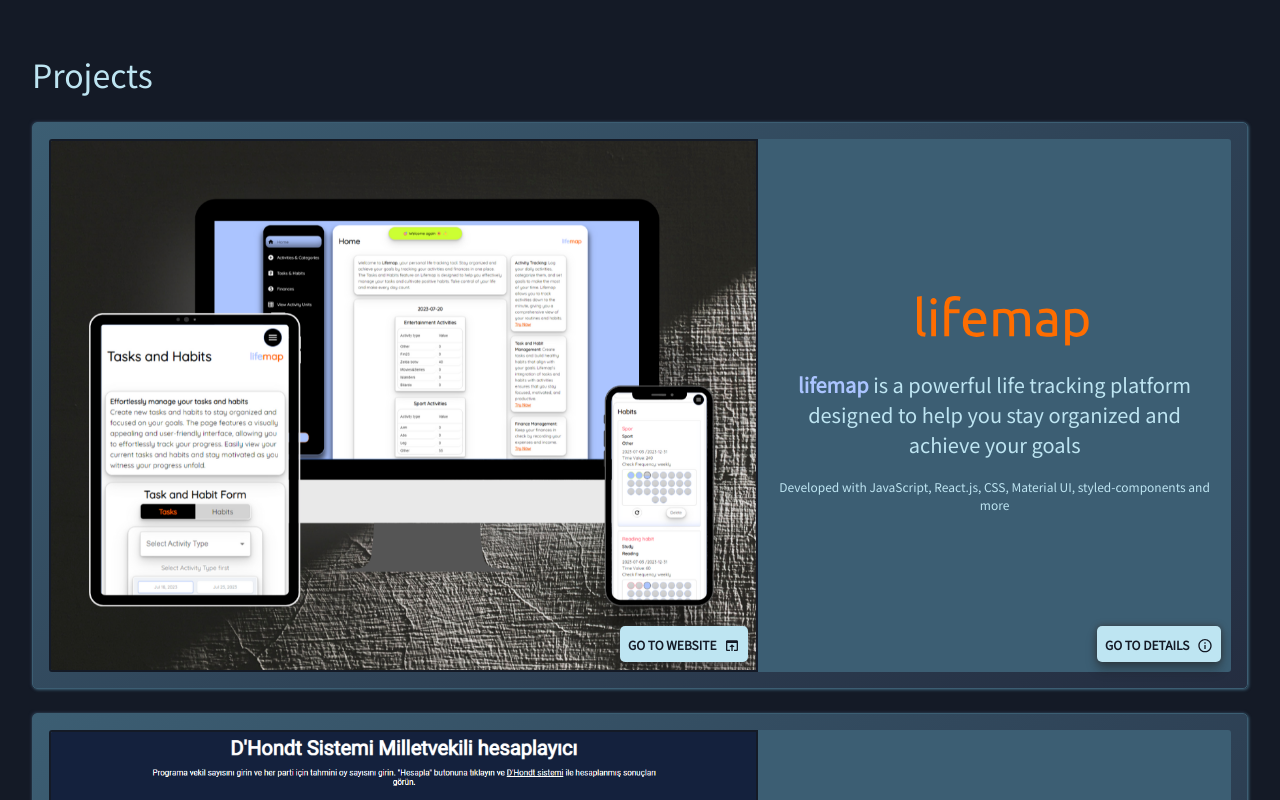
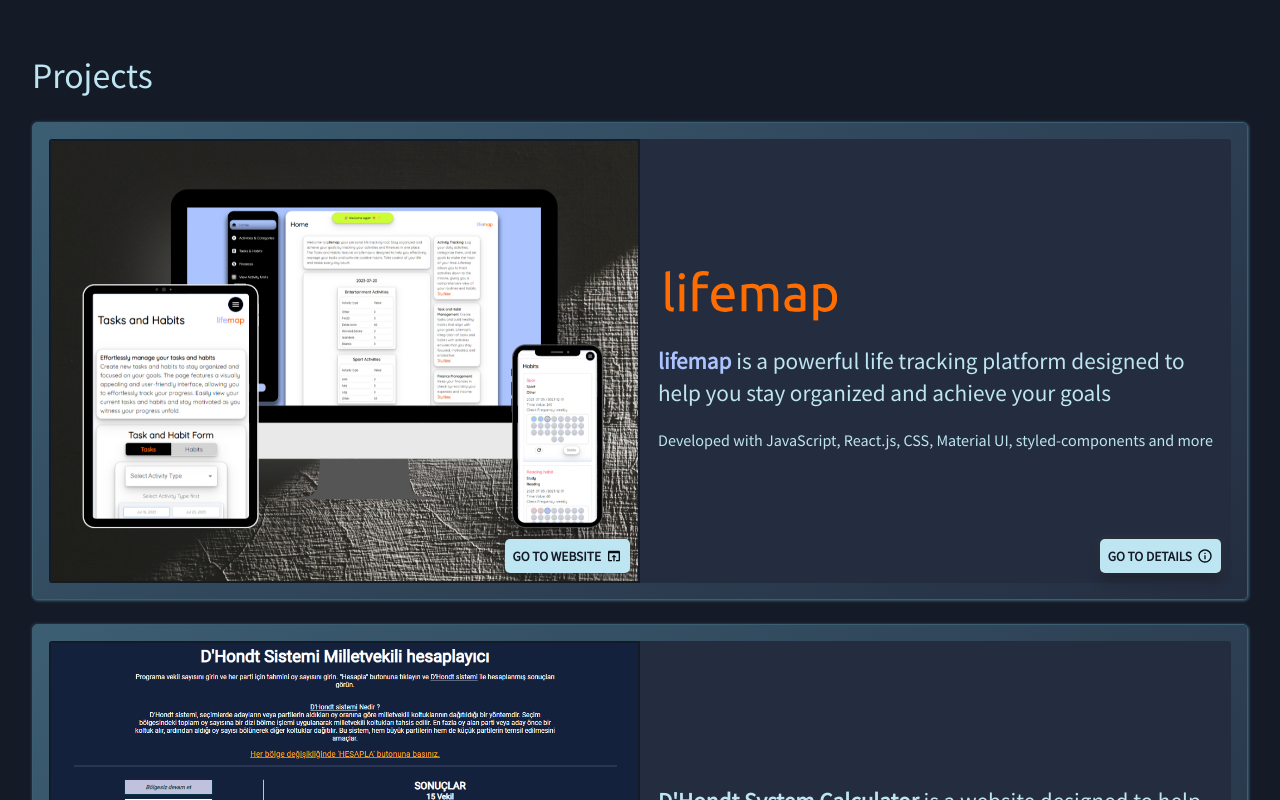
Before and after one commit to berkaysson/berkaysson-portfolio-site, a React (Create React App) app: page / in a window 1280 px wide. Shown: the part 1260-2060 px from the top of the page. Built offline with nearby package versions, Linux system fonts and the light colour scheme.

Commit message:
Refactor ProjectItem

```diff
--- a/src/Components/Sections/Projects-Section/ProjectItem.js
+++ b/src/Components/Sections/Projects-Section/ProjectItem.js
@@ -18,7 +18,7 @@ const ProjectItemWrapper = styled.div`
 
 const ProjectItemInnerWrapper = styled.div`
   display: grid;
-  grid-template-columns: 60% 40%;
+  grid-template-columns: 50% 50%;
   padding: 1rem;
 
   @media (max-width: 1024px) {
@@ -75,18 +75,17 @@ const MainImg = styled.img`
 const ProjectContentWrapper = styled(Link)`
   display: flex;
   flex-direction: column;
-  align-items: center;
   justify-content: center;
   gap: ${({ theme }) => theme.sizes.lg};
-  text-align: center;
-  font-size: 20px;
+  text-align: left;
+  font-size: 1.3rem;
   transition: background-color 0.5s ease;
   position: relative;
-  background-color: ${({ theme }) => theme.colors.medium};
+  background-color: ${({ theme }) => theme.colors.dark};
   padding: 1rem;
   border-top-right-radius: ${({ theme }) => theme.borders.sharp};
   border-bottom-right-radius: ${({ theme }) => theme.borders.sharp};
-  border: 2px solid ${({ theme }) => theme.colors.medium};
+  border: 2px solid ${({ theme }) => theme.colors.dark};
 
   @media (max-width: 1024px) {
     border-bottom-left-radius: ${({ theme }) => theme.borders.sharp};
@@ -96,7 +95,7 @@ const ProjectContentWrapper = styled(Link)`
   }
 
   &:hover {
-    background-color: ${({ theme }) => theme.colors.light};
+    background-color: ${({ theme }) => theme.colors.darker};
     border-color: ${({ theme }) => theme.colors.theme};
     cursor: pointer;
   }
@@ -123,7 +122,13 @@ const ProjectLogo = styled.div`
 
   svg {
     height: 50px;
-    margin-left: 20%;
+
+    @media (max-width: 425px) {
+      height: 35px;
+    }
+    @media (max-width: 325px) {
+      height: 27px;
+    }
   }
 `;
 
@@ -133,11 +138,13 @@ const ProjectContent = styled.div`
   gap: ${({ theme }) => theme.sizes.md};
 
   p:last-child {
-    font-size: ${({ theme }) => theme.sizes.sl};
+    font-size: 0.9rem;
   }
 `;
 
 const ClickText = styled(GlassCardWrapper)`
+  display: flex;
+  align-items: center;
   position: absolute;
   bottom: 0.5rem;
   right: 0.5rem;
@@ -151,7 +158,7 @@ const ClickText = styled(GlassCardWrapper)`
   svg {
     margin-left: 5px;
     font-size: 16px;
-    transform: translateY(23%);
+    color: ${({ theme }) => theme.colors.black};
   }
 `;
 
--- a/src/Images/lifemap/LifemapLogo.js
+++ b/src/Images/lifemap/LifemapLogo.js
@@ -8,7 +8,7 @@ function LifemapLogo() {
       xmlnsXlink="http://www.w3.org/1999/xlink"
       width="290"
       height="290"
-      viewBox="290 0 1000 290"
+      viewBox="300 0 1000 290"
     >
       <svg
         xmlns="http://www.w3.org/2000/svg"
```
